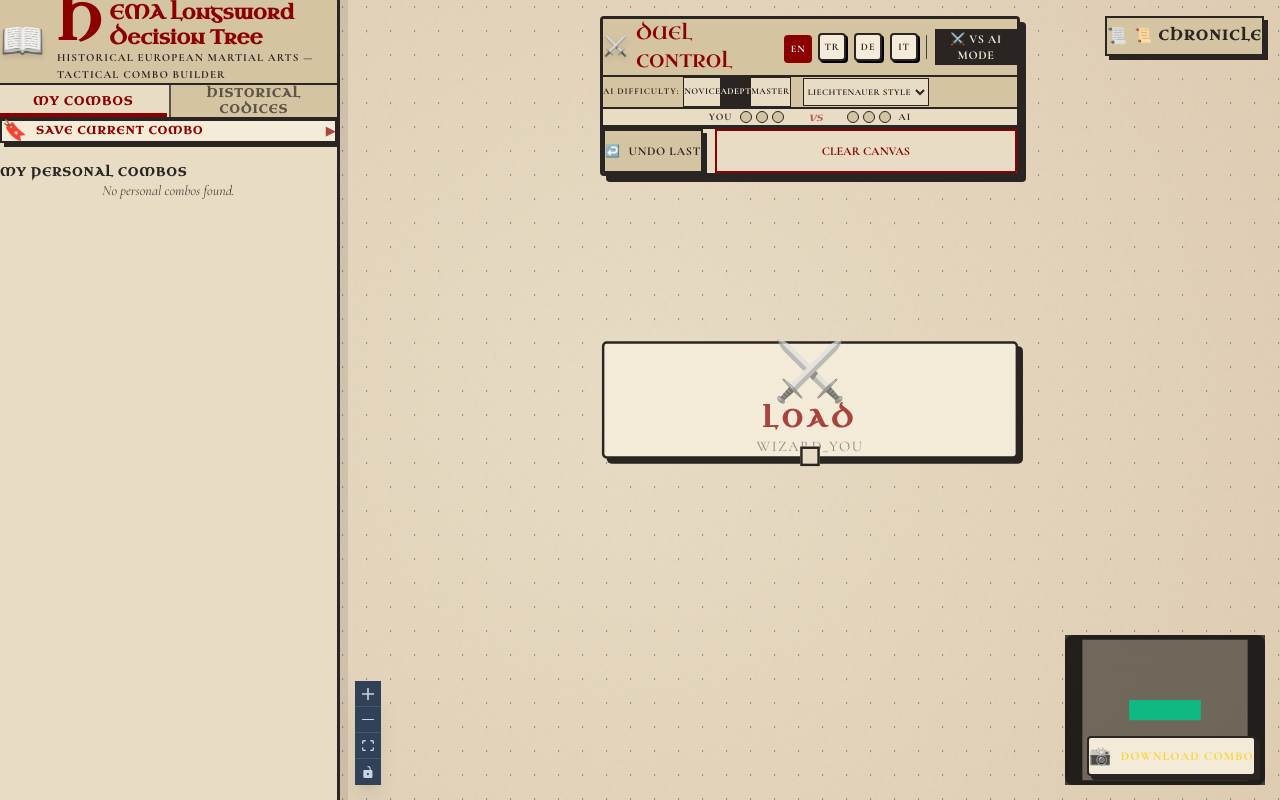
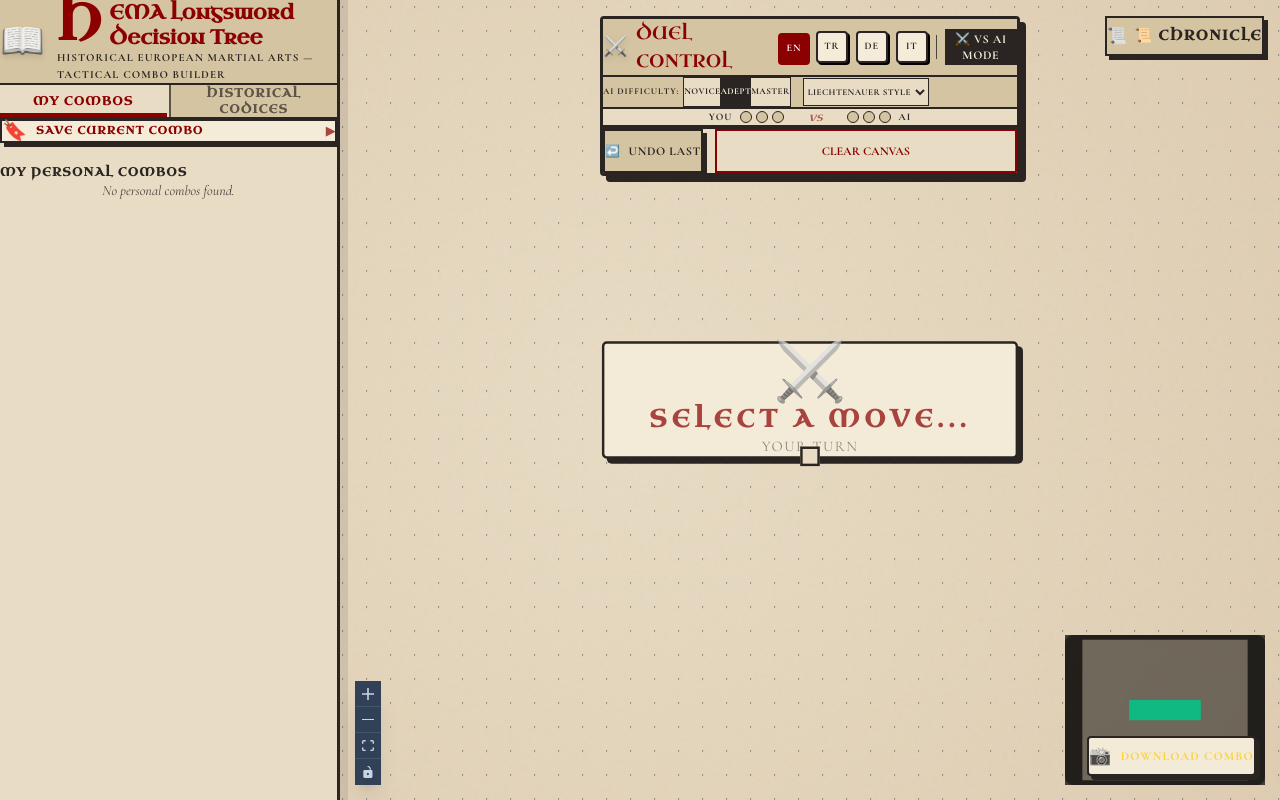
Before and after one commit to ozelgoze/hema-react, a React (Vite) app: page / in a window 1280 px wide. Built offline with nearby package versions, Linux system fonts and the light colour scheme.

Commit message:
feat: implement ActionNode component with multi-language support and UI layout modules

```diff
--- a/src/components/ChronicleLog.jsx
+++ b/src/components/ChronicleLog.jsx
@@ -131,7 +131,8 @@ export default function ChronicleLog({ nodes }) {
           </h2>
           <button
             onClick={() => setIsOpen(false)}
-            className="text-[var(--color-parchment)] hover:text-[var(--color-ink-red)] text-xl leading-none transition-colors"
+            aria-label={t('collapse')}
+            className="w-11 h-11 flex items-center justify-center text-[var(--color-parchment)] hover:text-[var(--color-ink-red)] text-2xl leading-none transition-colors"
           >
             ×
           </button>
--- a/src/components/ComboWizard.jsx
+++ b/src/components/ComboWizard.jsx
@@ -402,7 +402,7 @@ export default function ComboWizard({ currentStep, nodes, onAddNode, onUndo, onC
         <button
            onClick={() => setIsExpanded(!isExpanded)}
            className="md:hidden w-full bg-[var(--color-parchment-dark)] py-2.5 px-4 flex flex-col items-center gap-1.5 border-b-2 border-[var(--color-ink-black)] active:bg-[var(--color-parchment)] transition-colors min-h-[44px] focus:outline-none"
-           aria-label={isExpanded ? 'Collapse duel control' : 'Expand duel control'}
+           aria-label={isExpanded ? t('collapse_duel_control') : t('expand_duel_control')}
         >
            <div className="w-12 h-1.5 bg-[var(--color-ink-faded)] rounded-full"></div>
            {!matchWon && !matchLost && (
@@ -444,13 +444,14 @@ export default function ComboWizard({ currentStep, nodes, onAddNode, onUndo, onC
             <div className="w-px h-6 bg-[var(--color-ink-faded)] mx-1"></div>
             <button
               onClick={() => setIsAiMode(!isAiMode)}
-              className={`px-3 py-1 text-xs rounded-none border-[2px] font-bold uppercase tracking-wider transition-all duration-300 ${
+              aria-pressed={isAiMode}
+              className={`px-3 min-h-[44px] md:min-h-0 md:py-1 text-xs rounded-none border-[2px] font-bold uppercase tracking-wider transition-all duration-300 ${
                 isAiMode
                   ? 'bg-[var(--color-ink-black)] text-[var(--color-parchment-light)] border-[var(--color-ink-black)]'
                   : 'bg-[var(--color-parchment-light)] text-[var(--color-ink-black)] border-[var(--color-ink-black)]'
               }`}
             >
-              {isAiMode ? t('toggle_ai') : "MANUAL"}
+              {isAiMode ? t('toggle_ai') : t('mode_manual')}
             </button>
           </div>
         </div>
--- a/src/components/LanguageSelector.jsx
+++ b/src/components/LanguageSelector.jsx
@@ -9,12 +9,14 @@ export default function LanguageSelector() {
         <button
           key={l}
           onClick={() => setLang(l)}
-          className={`w-7 h-7 flex items-center justify-center rounded-sm text-[10px] font-bold uppercase tracking-widest transition-all duration-200 border-[2px] shadow-[2px_2px_0_0_rgba(0,0,0,1)]
+          className={`w-11 h-11 md:w-8 md:h-8 flex items-center justify-center rounded-sm text-xs md:text-[10px] font-bold uppercase tracking-widest transition-all duration-200 border-[2px] shadow-[2px_2px_0_0_rgba(0,0,0,1)]
             ${lang === l
               ? 'bg-[var(--color-ink-red)] text-white border-[var(--color-ink-red)] shadow-none translate-y-[2px] translate-x-[2px]'
               : 'bg-[var(--color-parchment-light)] text-[var(--color-ink-black)] border-[var(--color-ink-black)] hover:bg-[var(--color-ink-black)] hover:text-[var(--color-parchment-light)]'}
           `}
           title={languageLabels[l]}
+          aria-label={languageLabels[l]}
+          aria-pressed={lang === l}
         >
           {l}
         </button>
--- a/src/components/Sidebar.jsx
+++ b/src/components/Sidebar.jsx
@@ -198,13 +198,13 @@ export default function Sidebar({ currentNodes, currentEdges, onLoadCombo }) {
                         <div className="flex gap-2">
                           <button
                             onClick={() => handleLoad(combo)}
-                            className="flex-1 py-1.5 bg-[var(--color-ink-black)] text-[var(--color-parchment-light)] text-[10px] font-bold uppercase tracking-wider hover:bg-[var(--color-ink-red)] transition-colors border border-[var(--color-ink-black)]"
+                            className="flex-1 min-h-[44px] py-2 bg-[var(--color-ink-black)] text-[var(--color-parchment-light)] text-[10px] font-bold uppercase tracking-wider hover:bg-[var(--color-ink-red)] transition-colors border border-[var(--color-ink-black)]"
                           >
                             {t('btn_load')}
                           </button>
                           <button
                             onClick={(e) => { e.stopPropagation(); handleDelete(combo.id); }}
-                            className="px-3 py-1.5 bg-[var(--color-parchment)] text-[var(--color-ink-red)] border-[2px] border-[var(--color-ink-red)] text-[10px] font-bold uppercase hover:bg-[var(--color-ink-red)] hover:text-white transition-colors"
+                            className="px-3 min-h-[44px] py-2 bg-[var(--color-parchment)] text-[var(--color-ink-red)] border-[2px] border-[var(--color-ink-red)] text-[10px] font-bold uppercase hover:bg-[var(--color-ink-red)] hover:text-white transition-colors"
                           >
                             {t('delete_combo')}
                           </button>
--- a/src/components/nodes/ActionNode.jsx
+++ b/src/components/nodes/ActionNode.jsx
@@ -65,8 +65,8 @@ function ActionNode({ data }) {
       {data.isSelector ? (
         <div className="text-center animate-pulse">
            <span className="text-5xl filter grayscale mb-3 block">⚔️</span>
-           <h2 className="text-xl font-display font-bold text-[var(--color-ink-red)] uppercase tracking-[0.2em]">{t('btn_load') || "HAMLE SEÇ"}</h2>
-           <p className="text-xs text-[var(--color-ink-black)]/70 uppercase tracking-widest mt-2">{t('wizard_you') || "Sıra Sende"}</p>
+           <h2 className="text-xl font-display font-bold text-[var(--color-ink-red)] uppercase tracking-[0.2em]">{t('wizard_select')}</h2>
+           <p className="text-xs text-[var(--color-ink-black)]/70 uppercase tracking-widest mt-2">{t('your_turn')}</p>
         </div>
       ) : (
         <>
--- a/src/i18n/de.js
+++ b/src/i18n/de.js
@@ -16,6 +16,9 @@ export default {
   collapse: 'Einklappen',
   tactical_breakdown: 'Taktische Analyse',
   ai_suggestion: 'KI-Vorschlag',
+  mode_manual: 'MANUELL',
+  collapse_duel_control: 'Duell-Steuerung einklappen',
+  expand_duel_control: 'Duell-Steuerung ausklappen',
   save_combo: 'Aktuelle Combo Speichern',
   save_combo_placeholder: 'Combo-Name eingeben...',
   save_btn: 'Speichern',
--- a/src/i18n/en.js
+++ b/src/i18n/en.js
@@ -16,6 +16,9 @@ export default {
   collapse: 'Collapse',
   tactical_breakdown: 'Tactical Breakdown',
   ai_suggestion: 'AI Suggestion',
+  mode_manual: 'MANUAL',
+  collapse_duel_control: 'Collapse duel control',
+  expand_duel_control: 'Expand duel control',
   save_combo: 'Save Current Combo',
   save_combo_placeholder: 'Enter combo name...',
   save_btn: 'Save',
--- a/src/i18n/it.js
+++ b/src/i18n/it.js
@@ -16,6 +16,9 @@ export default {
   collapse: "Richiudi",
   tactical_breakdown: "Analisi Tattica",
   ai_suggestion: "Suggerimento IA",
+  mode_manual: "MANUALE",
+  collapse_duel_control: "Richiudi controllo duello",
+  expand_duel_control: "Apri controllo duello",
   save_combo: "Salva Combo Attuale",
   save_combo_placeholder: "Inserisci nome combo...",
   save_btn: "Salva",
--- a/src/i18n/tr.js
+++ b/src/i18n/tr.js
@@ -15,6 +15,9 @@ export default {
   collapse: 'Kapat',
   tactical_breakdown: 'Taktik Çözümleme',
   ai_suggestion: 'AI Önerisi',
+  mode_manual: 'MANUEL',
+  collapse_duel_control: 'Düello kontrolünü kapat',
+  expand_duel_control: 'Düello kontrolünü aç',
   btn_load_historical: 'Komboyu Yükle',
   save_combo: 'Mevcut Komboyu Kaydet',
   save_combo_placeholder: 'Kombo adı girin...',
```
